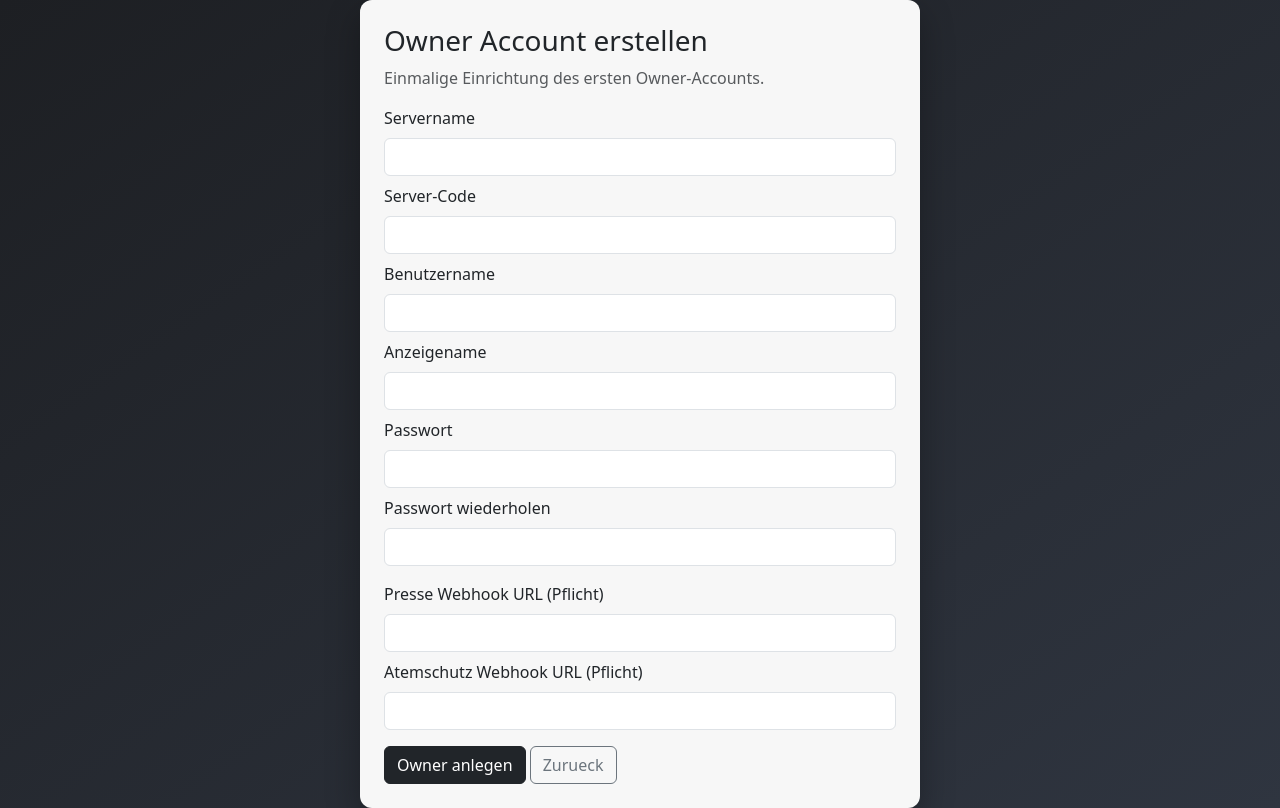
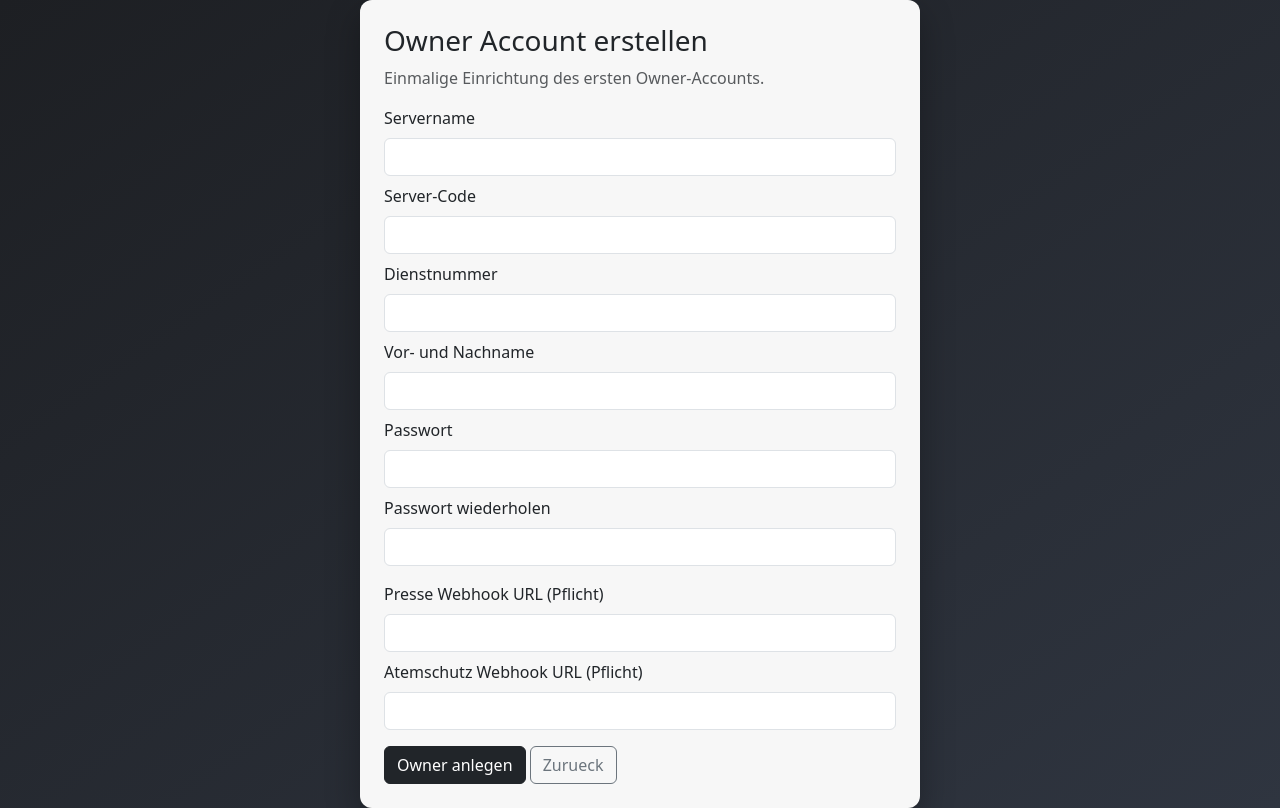
Before and after one commit to joshuariemer2106-boop/Atemschutz-berwachung, a Python web app: template templates/presse_owner_setup.html in a window 1280 px wide. Run offline with Jinja, Linux system fonts and the light colour scheme; the template is opened without the code that fills it, so the values that code supplies are empty.

Commit message:
Use dienstnummer and full name in owner setup

```diff
--- a/templates/presse_owner_setup.html
+++ b/templates/presse_owner_setup.html
@@ -46,12 +46,12 @@
           <input name="server_code" class="form-control" required>
         </div>
         <div class="mb-2">
-          <label class="form-label">Benutzername</label>
-          <input name="username" class="form-control" required>
+          <label class="form-label">Dienstnummer</label>
+          <input name="dienstnummer" class="form-control" required>
         </div>
         <div class="mb-2">
-          <label class="form-label">Anzeigename</label>
-          <input name="display_name" class="form-control" required>
+          <label class="form-label">Vor- und Nachname</label>
+          <input name="full_name" class="form-control" required>
         </div>
         <div class="mb-2">
           <label class="form-label">Passwort</label>
```
Also changed, not shown: app.py (+6 -3 lines).
